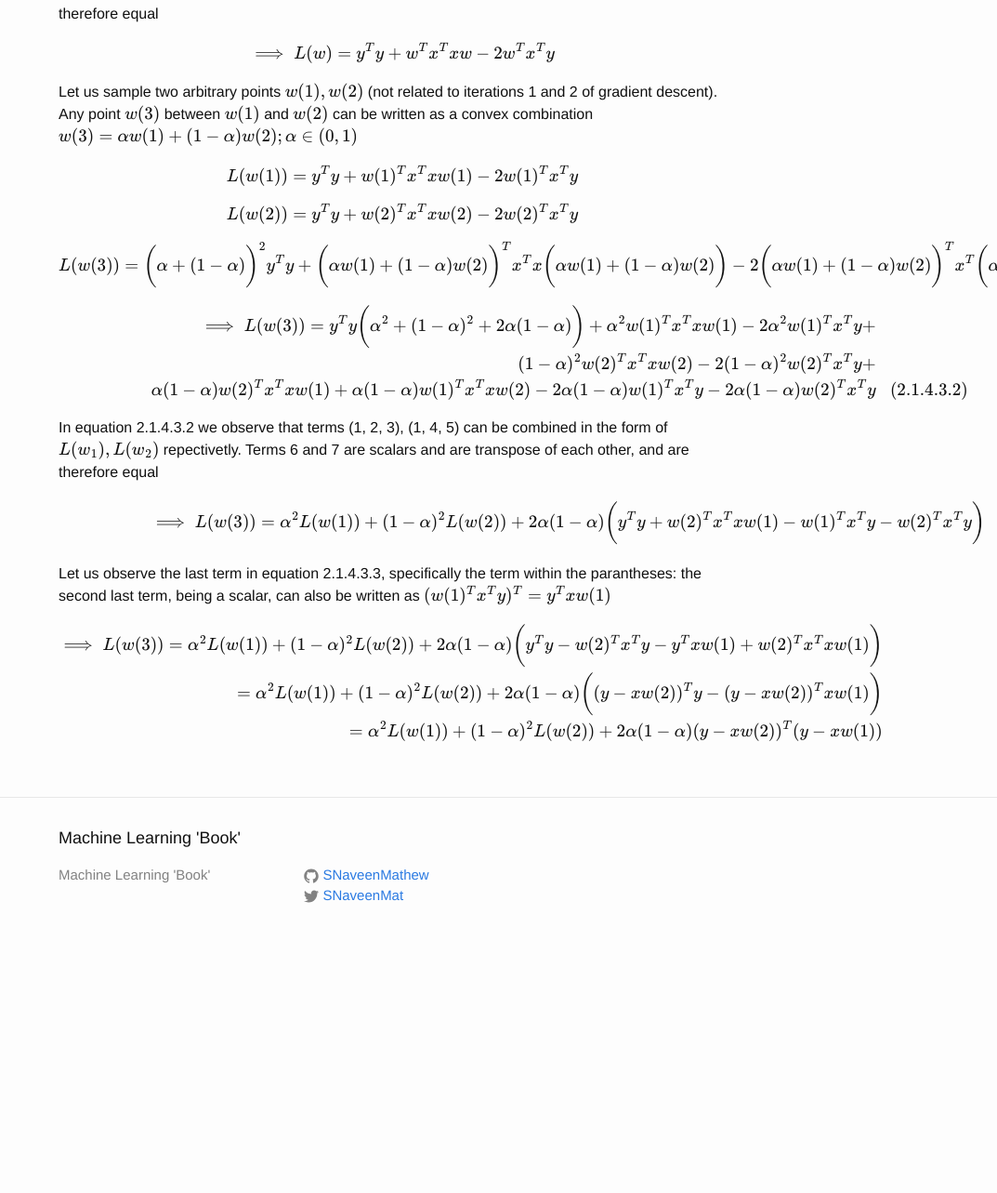
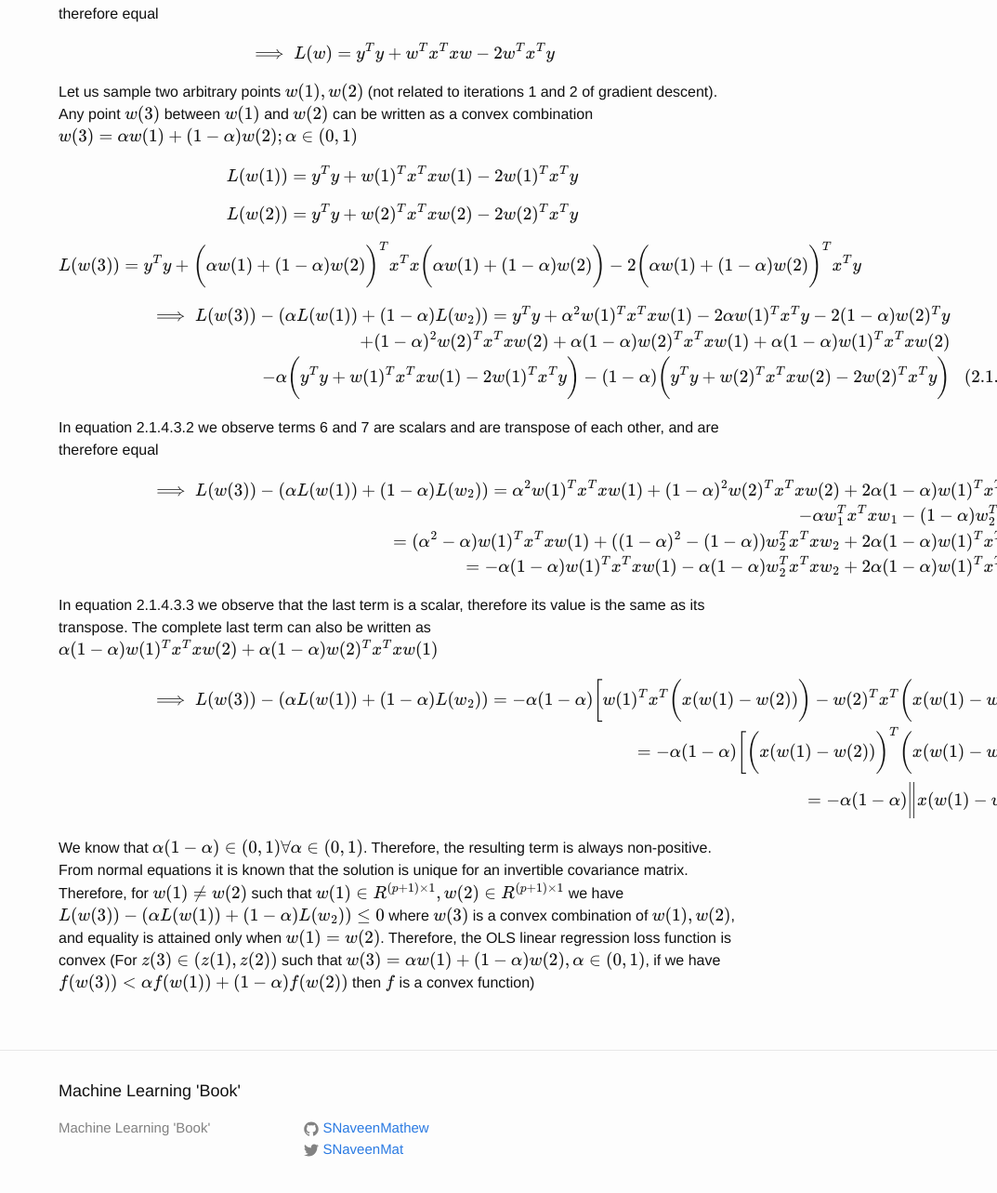
Before and after one commit to SNaveenMathew/ml_book, a Jekyll site: the page built from linear_regression.md, in a window 1280 px wide and 1400 px high, scrolled down 12549 px. Shown: the top 1283 px of the window at 93% size, without its empty margins (207-1280 px from the left). Built offline with Jekyll 4.4.1, drawn with Linux system fonts in a browser that asks for light colours; our own code applies the rules of GitHub Pages for plain Markdown files; formulas are drawn with MathJax 3; some of the changed text lies outside the part shown.

Commit message:
Fixes on GD convexity

```diff
--- a/linear_regression.md
+++ b/linear_regression.md
@@ -258,8 +258,8 @@ $$L(w(t + 1)) = \bigg[y - X\bigg(w(t) - \alpha \bigg[\frac{\partial L}{\partial
 $$\implies L(w(t + 1)) = \bigg[y - Xw(t) + \alpha X\bigg[\frac{\partial L}{\partial w}\bigg]_{w = w(t)}\bigg]^T \bigg[y - Xw(t) + \alpha X\bigg[\frac{\partial L}{\partial w}\bigg]_{w = w(t)}\bigg]$$
 
 $$\begin{eqnarray}
-\implies L(w(t + 1)) = L(w(t)) + \alpha \bigg(y - Xw(t)\bigg)^T X\bigg[\frac{\partial L}{\partial w}\bigg]_{w = w(t)}  + \alpha \bigg(X\bigg[\frac{\partial L}{\partial w}\bigg]_{w = w(t)}\bigg)^T \bigg(y - Xw(t)\bigg) + \nonumber \\
-\alpha^2 \bigg(X\bigg[\frac{\partial L}{\partial w}\bigg]_{w = w(t)}\bigg)^T \bigg(X\bigg[\frac{\partial L}{\partial w}\bigg]_{w = w(t)}\bigg)  \tag{2.1.4.1.1}
+\implies L(w(t + 1)) = L(w(t)) + \alpha \bigg(y - Xw(t)\bigg)^T X\bigg[\frac{\partial L}{\partial w}\bigg]_{w = w(t)}  + \alpha \bigg(X\bigg[\frac{\partial L}{\partial w}\bigg]_{w = w(t)}\bigg)^T \bigg(y - Xw(t)\bigg) \nonumber \\
++ \alpha^2 \bigg(X\bigg[\frac{\partial L}{\partial w}\bigg]_{w = w(t)}\bigg)^T \bigg(X\bigg[\frac{\partial L}{\partial w}\bigg]_{w = w(t)}\bigg)  \tag{2.1.4.1.1}
 \end{eqnarray}$$
 
 In equation 2.1.4.1.1 we observe that the second and third term are transpose of each other and they are scalars (can be proved by matching dimensions of matrix multiplication or by looking at the terms that are added: $L(w(t))$, which is a scalar). The transpose of a scalar is itself, therefore both the values are equal. Now we assume the following in equation 2.1.4.1.1:
@@ -312,22 +312,29 @@ $$L(w(1)) = y^Ty + w(1)^Tx^Txw(1) - 2w(1)^Tx^Ty$$
 
 $$L(w(2)) = y^Ty + w(2)^Tx^Txw(2) - 2w(2)^Tx^Ty$$
 
-$$L(w(3)) = \bigg(\alpha + (1-\alpha)\bigg)^2y^Ty + \bigg(\alpha w(1) + (1 - \alpha)w(2)\bigg)^Tx^Tx\bigg(\alpha w(1) + (1 - \alpha)w(2)\bigg) - 2\bigg(\alpha w(1) + (1 - \alpha)w(2)\bigg)^Tx^T\bigg(\alpha y + (1 - \alpha) y \bigg)$$
+$$L(w(3)) = y^Ty + \bigg(\alpha w(1) + (1 - \alpha)w(2)\bigg)^Tx^Tx\bigg(\alpha w(1) + (1 - \alpha)w(2)\bigg) - 2\bigg(\alpha w(1) + (1 - \alpha)w(2)\bigg)^Tx^Ty$$
 
 $$\begin{eqnarray}
-\implies L(w(3)) = y^Ty\bigg( \alpha^2 + (1-\alpha)^2 + 2\alpha(1-\alpha) \bigg) +\alpha^2 w(1)^T x^Txw(1) - 2 \alpha^2w(1)^Tx^Ty +\nonumber \\
-(1-\alpha)^2 w(2)^T x^Txw(2) -2(1-\alpha)^2w(2)^Tx^Ty +\nonumber \\
-\alpha(1-\alpha) w(2)^Tx^Txw(1) + \alpha(1-\alpha)w(1)^Tx^Txw(2) - 2\alpha(1-\alpha)w(1)^Tx^Ty - 2\alpha(1-\alpha)w(2)^Tx^Ty \tag{2.1.4.3.2}
+\implies L(w(3)) - (\alpha L(w(1)) + (1-\alpha) L(w_2)) = y^Ty +\alpha^2 w(1)^T x^Txw(1) - 2 \alpha w(1)^Tx^Ty - 2(1-\alpha)w(2)^Ty \nonumber \\
++ (1-\alpha)^2 w(2)^T x^Txw(2) +
+\alpha(1-\alpha) w(2)^Tx^Txw(1) + \alpha(1-\alpha)w(1)^Tx^Txw(2) \nonumber \\ -\alpha\bigg( y^Ty  + w(1)^Tx^Txw(1) - 2w(1)^Tx^Ty \bigg) - (1 - \alpha) \bigg( y^Ty + w(2)^Tx^Txw(2) - 2w(2)^Tx^Ty \bigg) \tag{2.1.4.3.2}
 \end{eqnarray}$$
 
-In equation 2.1.4.3.2 we observe that terms (1, 2, 3), (1, 4, 5) can be combined in the form of $L(w_1), L(w_2)$ repectivetly. Terms 6 and 7 are scalars and are transpose of each other, and are therefore equal
-
-$$\implies L(w(3)) = \alpha^2 L(w(1)) + (1-\alpha)^2L(w(2)) + 2\alpha(1-\alpha)\bigg(y^Ty + w(2)^Tx^Txw(1) - w(1)^Tx^Ty - w(2)^Tx^Ty\bigg) \tag{2.1.4.3.3}$$
-
-Let us observe the last term in equation 2.1.4.3.3, specifically the term within the parantheses: the second last term, being a scalar, can also be written as $(w(1)^Tx^Ty)^T = y^Txw(1)$
+In equation 2.1.4.3.2 we observe terms 6 and 7 are scalars and are transpose of each other, and are therefore equal
 
 $$\begin{eqnarray}
-\implies L(w(3)) = \alpha^2 L(w(1)) + (1-\alpha)^2L(w(2)) + 2\alpha(1-\alpha)\bigg(y^Ty-w(2)^Tx^Ty - y^Txw(1)+w(2)^Tx^Txw(1) \bigg) \nonumber \\
-=\alpha^2 L(w(1)) + (1-\alpha)^2L(w(2)) + 2\alpha(1-\alpha)\bigg((y-xw(2))^Ty -(y-xw(2))^Txw(1)\bigg) \nonumber \\
-= \alpha^2 L(w(1)) + (1-\alpha)^2L(w(2)) + 2\alpha(1-\alpha)(y-xw(2))^T(y-xw(1))
+\implies L(w(3)) - (\alpha L(w(1)) + (1-\alpha) L(w_2)) = \alpha^2 w(1)^Tx^Txw(1) + (1-\alpha)^2 w(2)^Tx^Txw(2) + 2\alpha(1-\alpha)w(1)^Tx^Txw(2) \nonumber \\
+- \alpha w_1^Tx^Txw_1 - (1-\alpha) w_2^Tx^Txw_2 \nonumber \\
+= (\alpha^2-\alpha)w(1)^Tx^Txw(1) + ((1-\alpha)^2-(1-\alpha))w_2^Tx^Txw_2 + 2\alpha(1-\alpha)w(1)^Tx^Txw(2) \nonumber \\
+= -\alpha(1-\alpha)w(1)^Tx^Txw(1) -\alpha(1-\alpha)w_2^Tx^Txw_2 + 2\alpha(1-\alpha)w(1)^Tx^Txw(2) \tag{2.1.4.3.3}
 \end{eqnarray}$$
+
+In equation 2.1.4.3.3 we observe that the last term is a scalar, therefore its value is the same as its transpose. The complete last term can also be written as $\alpha(1-\alpha)w(1)^Tx^Txw(2) + \alpha(1-\alpha)w(2)^Tx^Txw(1)$
+
+$$\begin{eqnarray}
+\implies L(w(3)) - (\alpha L(w(1)) + (1-\alpha) L(w_2)) = -\alpha(1-\alpha)\bigg[w(1)^Tx^T\bigg(x(w(1)-w(2))\bigg) - w(2)^Tx^T \bigg(x(w(1)-w(2))\bigg) \bigg] \nonumber \\
+= -\alpha(1-\alpha)\bigg[ \bigg(x(w(1)-w(2))\bigg)^T \bigg(x(w(1)-w(2))\bigg) \bigg] \nonumber \\
+= -\alpha(1-\alpha)\bigg\lVert x(w(1)-w(2)) \bigg\rVert_2^2 \tag{2.1.4.3.4}
+\end{eqnarray}$$
+
+We know that $\alpha(1-\alpha) \in (0,1) \forall \alpha \in (0,1)$. Therefore, the resulting term is always non-positive. From normal equations it is known that the solution is unique for an invertible covariance matrix. Therefore, for $w(1) \neq w(2)$ such that $w(1) \in R^{(p+1)\times 1}, w(2) \in R^{(p+1)\times 1}$ we have $L(w(3)) - (\alpha L(w(1)) + (1-\alpha) L(w_2)) \le 0$ where $w(3)$ is a convex combination of $w(1), w(2)$, and equality is attained only when $w(1) = w(2)$. Therefore, the OLS linear regression loss function is convex (For $z(3) \in (z(1), z(2))$ such that $w(3) = \alpha w(1) + (1-\alpha)w(2), \alpha \in (0,1)$, if we have $f(w(3)) < \alpha f(w(1)) + (1-\alpha)f(w(2))$ then $f$ is a convex function)
```
